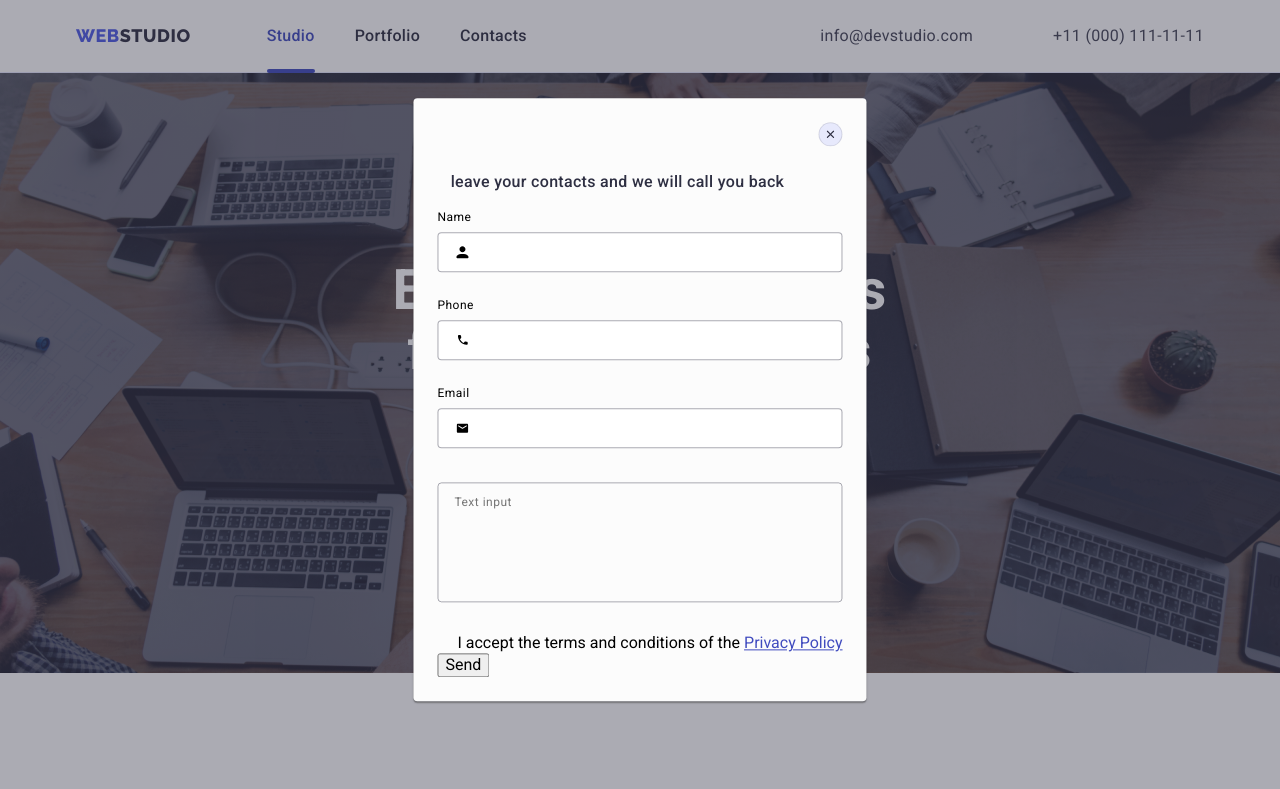
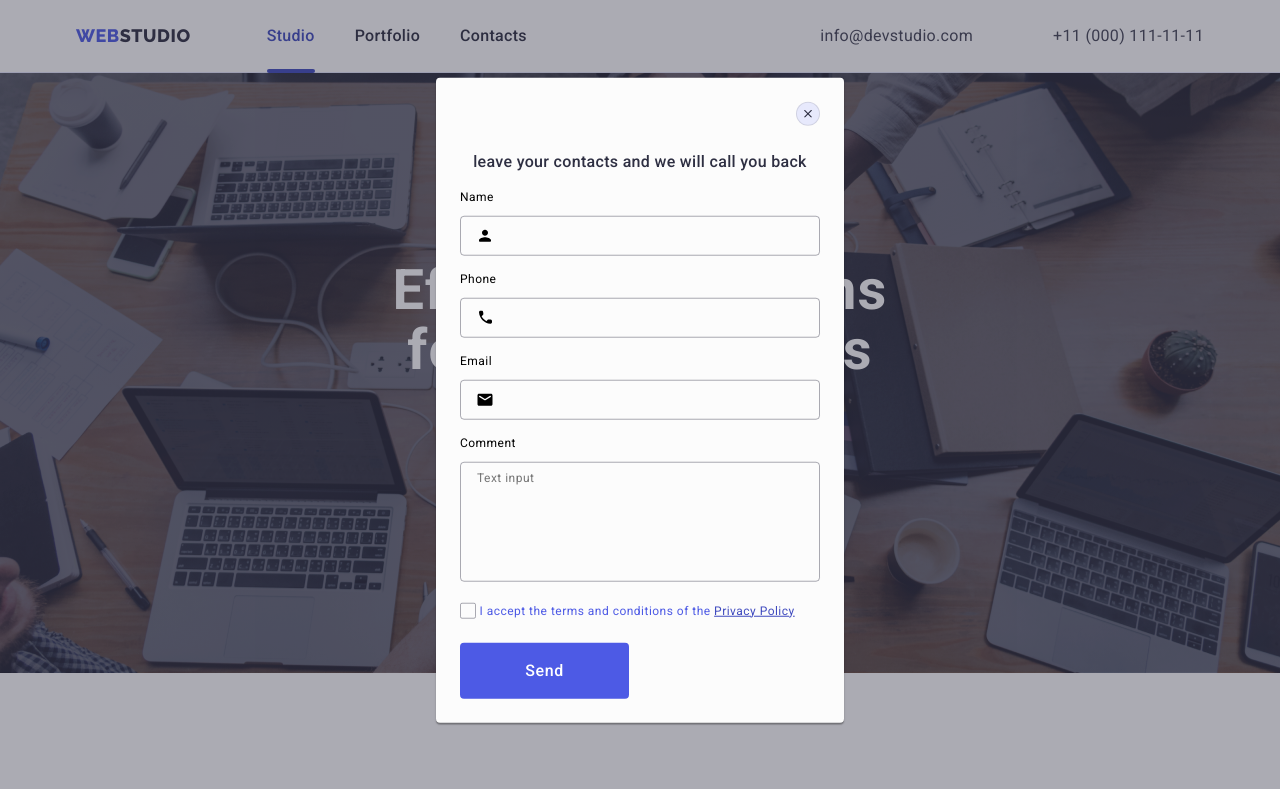
Before and after one commit to AnnyCherkashina/goit-markup-hw-05, a plain HTML site: page index.html in a window 1280 px wide. Shown: the top 789 px of the page. Drawn offline with nearby package versions, Linux system fonts and the light colour scheme.

Commit message:
update css,index

```diff
--- a/css/styles.css
+++ b/css/styles.css
@@ -952,7 +952,10 @@ body {
     height: 40px;
     border-radius: 4px;
     border: 1px solid var(--NAVY-BLUE-modal, rgba(46, 47, 66, 0.40));
-
+    background-color: transparent;
+    padding-left: 38px;
+    outline: transparent;
+    transition: border-color 250ms cubic-bezier(0.4, 0, 0.2, 1);
 }
 
 .review-form-field-input:focus {
@@ -960,17 +963,18 @@ body {
 }
 
 .review-form-field-label {
-    color: #8E8F99);
     font-size: 12px;
     font-weight: 400;
     line-height: 1.17;
     letter-spacing: 0.04em;
     padding-bottom: 8px;
     display: block;
+    margin-bottom: 4px;
 }
 
 .review-form-field-iput {
     position: relative;
+    margin-bottom: 8px;
 }
 
 .review-icon-form {
@@ -980,16 +984,16 @@ body {
     transform: translateY(-50%);
     color: #2E2F42;
     pointer-events: none;
-    transition: color 250ms linear;
+    transition: fill 250ms cubic-bezier(0.4, 0, 0.2, 1);
 }
 
 .review-form-field-input:focus+.review-icon-form {
-    color: #4D5AE5;
+    fill: #4D5AE5;
 }
 
 
 .review-form-field {
-    margin-bottom: 26px;
+    margin-bottom: 16px;
 }
 
 .review-form-coment {
@@ -999,10 +1003,10 @@ body {
     border: 1px solid var(--NAVY-BLUE-modal, rgba(46, 47, 66, 0.40));
     background-color: transparent;
     resize: none;
-    padding: 12px 16px;
+    padding: 8px 16px;
     outline: 0px solid transparent;
-    transition: border-color 250ms linear;
-    color: var(--NAVY-BLUE-modal, rgba(46, 47, 66, 0.40));
+    transition: border-color 250ms cubic-bezier(0.4, 0, 0.2, 1);
+    color: rgda(46, 47, 66, 0.4);
     font-size: 12px;
     font-weight: 400;
     line-height: 1.17;
@@ -1010,11 +1014,15 @@ body {
 }
 
 .review-form-coment {
-    color: color: var(--NAVY-BLUE-modal, rgba(46, 47, 66, 0.40));
+    color: rgda(46, 47, 66, 0.4);
 }
 
 .review-form-coment:focus {
-    border-color: #4D5AE5;
+    border-color: var(--button-text-color);
+}
+
+.review-form-checkbox-wrapper {
+    margin-bottom: 24px;
 }
 
 .review-form-checkbox-own {
@@ -1025,12 +1033,25 @@ body {
     height: 16px;
     stroke-width: 1px;
     stroke: var(--NAVY-BLUE-modal, rgba(46, 47, 66, 0.40));
-
+    border: 1px solid rgba(46, 47, 66, 0.4);
+    border-radius: 2px;
+    transition: background-color 250ms cubic-bezier(0.4, 0, 0.2, 1), border 250ms cubic-bezier(0.4, 0, 0.2, 1), fill 250ms cubic-bezier(0.4, 0, 0.2, 1);
+    fill: transparent;
 }
 
+
 .review-form-checkbox:checked+.review-form-checkbox-label>.review-form-checkbox-own {
-    background-color: #4D5AE5;
-    border-color: #4D5AE5;
+    background-color: var(--accent-color);
+    fill: var(--butoon-background-color);
+}
+
+.review-form-checkbox-label {
+    display: block;
+    font-size: 12px;
+    line-height: 1.17;
+    letter-spacing: 0.04em;
+    color: var(--button-text-color);
+
 }
 
 .review-form-checkbox:checked:focus+.review-form-checkbox-label>.review-form-checkbox-own {
@@ -1045,3 +1066,18 @@ body {
     opacity: 0;
     fill: var(--text-btn-color);
 }
+
+.review-form-btn {
+    display: block;
+    min-width: 169px;
+    height: 56px;
+    font-weight: 500;
+    line-height: 1.5;
+    letter-spacing: 0.04em;
+    color: #ffffff;
+    cursor: pointer;
+    background-color: var(--button-text-color);
+    border: none;
+    border-radius: 4px;
+    transition: background-color 250ms calc(0.4, 0, 0.2, 1);
+}
--- a/index.html
+++ b/index.html
@@ -402,6 +402,7 @@
 
                 </ul>
             </div>
+            <div>
                 <form class="subscribe-form">
                     <div class="subscribe-form-input-wrapper">
                         <label class="subscribe-form-input-label" for="">
@@ -412,6 +413,7 @@
                     <button class="subscribe-form-submit-btn">Subscribe </button>
 
                 </form>
+            </div>
         </div>
 
     </footer>
@@ -431,9 +433,9 @@
                 <div class="review-form-field">
                     <label class="review-form-field-label" for="user-name">Name</label>
                     <div class="review-form-field-iput">
-                        <input class="review-form-field-input" type=" text" name="user-name"
-                            pattern="[a-zA-Zа-яА-ЯіІїЇєЄґҐ']+" title="Юрій Юрійович" required id="user-name" />
-                        <svg class="review-icon-form" width="18" height="18" aria-label="user icon">
+                        <input class="review-form-field-input" name="user-name" pattern="[a-zA-Zа-яА-ЯіІїЇєЄґҐ']+"
+                            title="Юрій Юрійович" required id="user-name" />
+                        <svg class="review-icon-form" width="18" height="24" aria-label="user icon">
                             <use href="./images/icons.svg#icon-person"></use>
                         </svg>
                     </div>
@@ -444,7 +446,7 @@
                         <input class="review-form-field-input" type="tel" name="user-phone-number"
                             pattern="[0-9]{3}-[0-9]{3}-[0-9]{2}-[0-9]{2}" title="xxx-xxx-xx-xx" required
                             id="user-phone-number" />
-                        <svg class="review-icon-form" width="18" height="18" aria-label=" icon phone">
+                        <svg class="review-icon-form" width="18" height="24" aria-label=" icon phone">
                             <use href="./images/icons.svg#icon-phone"></use>
                         </svg>
                     </div>
@@ -453,7 +455,7 @@
                     <label class="review-form-field-label" for="user-email">Email</label>
                     <div class="review-form-field-iput">
                         <input class="review-form-field-input" type="email" name="user-email" required id="user-email">
-                        <svg class="review-icon-form" width="18" height="18" aria-label="icon email">
+                        <svg class="review-icon-form" width="18" height="24" aria-label="icon email">
                             <use href="./images/icons.svg#icon-email"></use>
                         </svg>
                     </div>
@@ -461,16 +463,16 @@
                 </div>
 
                 <div class="review-form-field">
-                    <label class="review-form-field-label" for="user-comment"></label>
+                    <label class="review-form-field-label" for="user-comment">Comment</label>
                     <textarea class="review-form-coment" name="user-comment" id="user-comment"
                         placeholder="Text input"></textarea>
                 </div>
                 <div class="review-form-checkbox-wrapper">
-                    <input class="review-form-checkbox visually-hidden" type="checkbox" name="privacy-polic"
-                        value="true" id="privacy-policy" required />
-                    <label class="review-form-checkbox-label" for="privacy-policy">
+                    <input class="review-form-checkbox visually-hidden" type="checkbox" name="user-privacy" value="true"
+                        id="user-privacy" required />
+                    <label class="review-form-checkbox-label" for="user-privacy">
                         <span class="review-form-checkbox-own">
-                            <svg class="review-form-checkbox-icon" width="16" height="16" aria-label="icon checkbox">
+                            <svg class="review-form-checkbox-icon" width="10" height="8" aria-label="icon checkbox">
                                 <use href="./images/icons.svg#icon-property-click"></use>
                             </svg>
                         </span>
```
Lines whose indentation alone changed are shown as unchanged.
